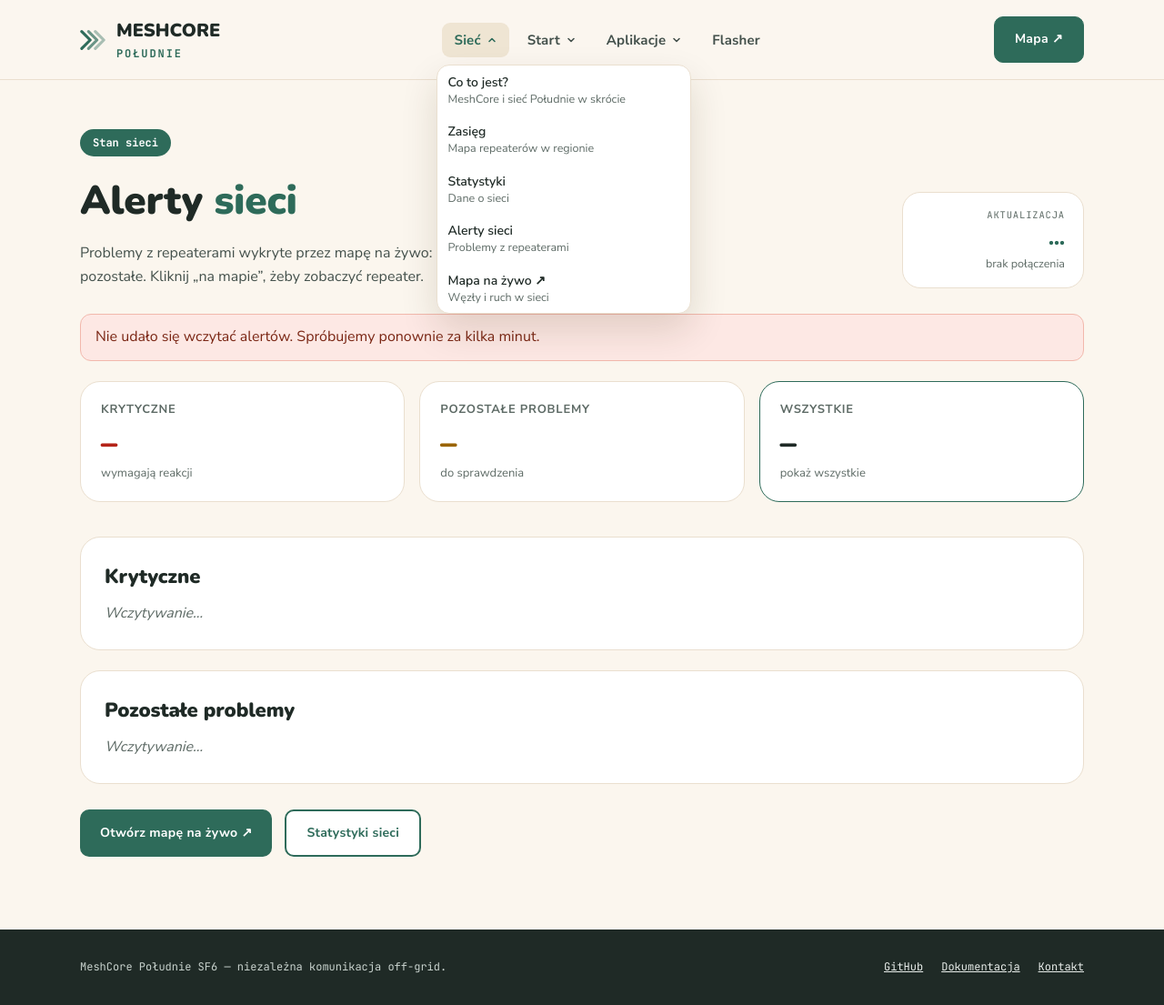
After one commit to aventurovan/meshcore-sf6-firmware, a PHP site: page /alerty.php in a window 1280 px wide, after a click on "Sieć". The commit adds this page. Shown: the whole page at 91% size. Run offline with PHP 8.4, Linux system fonts and the light colour scheme.

Commit message:
Alerty sieci: nowa podstrona z alertami z mapy na żywo (krytyczne i pozostałe), dane co godzinę w /dane/alerty.json
Co-Authored-By: Claude Opus 5.5 <noreply@anthropic.com>
Claude-Session: https://claude.ai/code/session_01Vxn5N5msNpoQTSz2iexvVC

```diff
--- /dev/null
+++ b/strona/alerty.php
@@ -0,0 +1,46 @@
+<?php
+$page_title = 'Alerty sieci';
+$page_description = 'Alerty sieci MeshCore Południe: niesłyszane repeatery, słabe baterie, zakłócenia i inne problemy wykryte przez mapę na żywo.';
+require __DIR__ . '/includes/header.php';
+?>
+
+<section class="fl-page st-page al-page">
+  <div class="wrap">
+    <div class="fl-head">
+      <div>
+        <span class="pill">Stan sieci</span>
+        <h1>Alerty <span>sieci</span></h1>
+        <p>Problemy z repeaterami wykryte przez mapę na żywo: krytyczne na górze, niżej pozostałe. Kliknij „na mapie”, żeby zobaczyć repeater.</p>
+      </div>
+      <div class="fl-ver card st-upd"><div class="lbl">Aktualizacja</div><div class="val mono" id="alTime">…</div><div class="sub" id="alState">wczytywanie</div></div>
+    </div>
+
+    <div class="fl-notice err" id="alErr" hidden>Nie udało się wczytać alertów. Spróbujemy ponownie za kilka minut.</div>
+
+    <div class="al-sum">
+      <button type="button" class="card al-tile al-kryt" data-f="krytyczny"><div class="st-lbl">Krytyczne</div><div class="st-num" id="alNK">–</div><div class="st-sub">wymagają reakcji</div></button>
+      <button type="button" class="card al-tile al-uwaga" data-f="uwaga"><div class="st-lbl">Pozostałe problemy</div><div class="st-num" id="alNU">–</div><div class="st-sub">do sprawdzenia</div></button>
+      <button type="button" class="card al-tile al-all on" data-f=""><div class="st-lbl">Wszystkie</div><div class="st-num" id="alNA">–</div><div class="st-sub">pokaż wszystkie</div></button>
+    </div>
+
+    <div class="al-types" id="alTypes" role="tablist"></div>
+
+    <div class="card st-block" id="alKrytBlock">
+      <h2>Krytyczne</h2>
+      <ul class="al-list" id="alKryt"><li class="st-empty">Wczytywanie…</li></ul>
+    </div>
+    <div class="card st-block" id="alUwagaBlock">
+      <h2>Pozostałe problemy</h2>
+      <ul class="al-list" id="alUwaga"><li class="st-empty">Wczytywanie…</li></ul>
+    </div>
+
+    <div class="st-foot">
+      <a href="<?= URL_OUR_LIVE_MAP ?>" class="btn btn-green" target="_blank" rel="noopener">Otwórz mapę na żywo ↗</a>
+      <a href="/statystyki.php" class="btn btn-line">Statystyki sieci</a>
+    </div>
+  </div>
+</section>
+
+<script>window.AL_DANE = '/dane/alerty.json'; window.AL_URL = <?= json_encode(URL_LIVE_ALERTS) ?>; window.ST_MAP_URL = <?= json_encode(URL_OUR_LIVE_MAP) ?>;</script>
+<script src="/assets/alerty.js?v=<?= filemtime(__DIR__ . '/assets/alerty.js') ?>"></script>
+<?php require __DIR__ . '/includes/footer.php'; ?>
--- /dev/null
+++ b/strona/assets/alerty.js
@@ -0,0 +1,83 @@
+// Alerty sieci: plik /dane/alerty.json zapisywany co godzinę przez GitHub (workflow „Statystyki – zapis danych”),
+// awaryjnie prosto z mapy na żywo.
+(function () {
+  const $ = (id) => document.getElementById(id);
+  const esc = (s) => String(s ?? '').replace(/[&<>"']/g, (c) => ({ '&': '&amp;', '<': '&lt;', '>': '&gt;', '"': '&quot;', "'": '&#39;' }[c]));
+  const MAPA = (window.ST_MAP_URL || 'https://live.meshcoresouth.pl/').replace(/\/?$/, '/');
+  const naMapie = (cle) => (cle ? `<a class="st-map" href="${MAPA}?mc=${encodeURIComponent(cle)}" target="_blank" rel="noopener">na mapie ↗</a>` : '');
+  const odm = (n, a, b, c) => { n = Math.abs(n); const d = n % 10, s = n % 100; return n === 1 ? a : d >= 2 && d <= 4 && (s < 12 || s > 14) ? b : c; };
+  const odKiedy = (iso) => {
+    if (!iso) return '';
+    const min = Math.max(0, Math.round((Date.now() - Date.parse(iso)) / 60000));
+    if (min < 60) return `od ${min} min`;
+    const h = Math.round(min / 60);
+    if (h < 48) return `od ${h} h`;
+    const d = Math.round(h / 24);
+    return `od ${d} ${odm(d, 'dnia', 'dni', 'dni')}`;
+  };
+  let dane = null, filtrPoziom = '', filtrTyp = '';
+
+  function wiersz(a) {
+    return `<li class="al-item al-${a.poziom === 'krytyczny' ? 'k' : 'u'}">
+      <span class="al-ico" aria-hidden="true">${a.poziom === 'krytyczny' ? '!' : '⚠'}</span>
+      <div class="al-body">
+        <div class="al-msg">${esc(a.wiadomosc)}</div>
+        <div class="al-meta">${a.typNazwa ? `<span class="al-tag">${esc(a.typNazwa)}</span>` : ''}<span>${odKiedy(a.od)}</span>${naMapie(a.cle)}</div>
+      </div>
+    </li>`;
+  }
+
+  function rysuj() {
+    const l = (dane && dane.alerty) || [];
+    $('alNK').textContent = l.filter((a) => a.poziom === 'krytyczny').length;
+    $('alNU').textContent = l.filter((a) => a.poziom !== 'krytyczny').length;
+    $('alNA').textContent = l.length;
+    // filtry rodzaju
+    const typy = new Map();
+    for (const a of l) { const k = a.typNazwa || 'Inne'; typy.set(k, (typy.get(k) || 0) + 1); }
+    $('alTypes').innerHTML = typy.size > 1 ? [['', 'Wszystkie rodzaje', l.length], ...[...typy.entries()].sort((a, b) => b[1] - a[1]).map(([k, n]) => [k, k, n])]
+      .map(([k, t, n]) => `<button type="button" class="al-chip${filtrTyp === k ? ' on' : ''}" data-t="${esc(k)}">${esc(t)} <b>${n}</b></button>`).join('') : '';
+    const widac = l.filter((a) => (!filtrTyp || (a.typNazwa || 'Inne') === filtrTyp));
+    const k = widac.filter((a) => a.poziom === 'krytyczny'), u = widac.filter((a) => a.poziom !== 'krytyczny');
+    $('alKryt').innerHTML = k.length ? k.map(wiersz).join('') : '<li class="st-empty">Brak alertów krytycznych.</li>';
+    $('alUwaga').innerHTML = u.length ? u.map(wiersz).join('') : '<li class="st-empty">Brak innych problemów.</li>';
+    $('alKrytBlock').hidden = filtrPoziom === 'uwaga';
+    $('alUwagaBlock').hidden = filtrPoziom === 'krytyczny';
+    if (!l.length) $('alKryt').innerHTML = '<li class="st-empty al-ok">✔ Brak alertów – sieć jest w dobrym stanie.</li>';
+  }
+
+  document.querySelector('.al-sum').addEventListener('click', (e) => {
+    const b = e.target.closest('[data-f]'); if (!b) return;
+    filtrPoziom = b.dataset.f;
+    document.querySelectorAll('.al-tile').forEach((x) => x.classList.toggle('on', x === b));
+    rysuj();
+  });
+  $('alTypes').addEventListener('click', (e) => { const b = e.target.closest('[data-t]'); if (!b) return; filtrTyp = b.dataset.t; rysuj(); });
+
+  async function pobierz() {
+    for (const u of [window.AL_DANE, window.AL_URL].filter(Boolean)) {
+      try {
+        const r = await fetch(u + '?t=' + Math.floor(Date.now() / 300000), { cache: 'no-cache' });
+        if (!r.ok) throw new Error('HTTP ' + r.status);
+        const d = await r.json();
+        if (d && Array.isArray(d.alerty)) return d;
+      } catch { /* następne źródło */ }
+    }
+    throw new Error('brak danych');
+  }
+  async function load() {
+    try {
+      dane = await pobierz();
+      $('alErr').hidden = true;
+      rysuj();
+      const t = dane.heure ? new Date(dane.heure) : new Date();
+      $('alTime').textContent = t.toLocaleTimeString('pl-PL', { hour: '2-digit', minute: '2-digit' });
+      $('alState').textContent = 'aktualizacja co godzinę';
+    } catch {
+      $('alErr').hidden = false;
+      $('alState').textContent = 'brak połączenia';
+    }
+  }
+  load();
+  setInterval(load, 600000);
+})();
--- a/strona/assets/style.css
+++ b/strona/assets/style.css
@@ -1148,3 +1148,26 @@ a.ms-dl-card:hover{ border-color:var(--ms-accent); transform:translateY(-2px); }
 .st-tip b{ font-size:15px; }
 .st-tip small{ display:block; opacity:.75; font-size:11.5px; }
 .st-hours .st-col:hover i, .st-hours .st-col:focus i{ opacity:1; }
+
+/* ===== Alerty sieci (alerty.php) ===== */
+.al-sum{ display:grid; grid-template-columns:repeat(3,1fr); gap:16px; margin-bottom:16px; }
+.al-tile{ text-align:left; padding:20px 22px; cursor:pointer; font:inherit; color:inherit; border:2px solid transparent; }
+.al-tile.on{ border-color:var(--green); }
+.al-kryt .st-num{ color:#B42318; }
+.al-uwaga .st-num{ color:#9A6400; }
+.al-types{ display:flex; flex-wrap:wrap; gap:8px; margin-bottom:22px; }
+.al-chip{ font:inherit; font-size:14px; padding:7px 14px; border-radius:999px; border:1px solid var(--line); background:var(--panel-2); color:var(--text); cursor:pointer; }
+.al-chip b{ font-variant-numeric:tabular-nums; margin-left:4px; }
+.al-chip.on{ background:var(--green); border-color:var(--green); color:#fff; }
+.al-list{ list-style:none; margin:10px 0 0; padding:0; }
+.al-item{ display:flex; gap:14px; padding:14px 0; border-top:1px solid var(--line); }
+.al-item:first-child{ border-top:0; }
+.al-ico{ flex:0 0 30px; height:30px; border-radius:15px; display:flex; align-items:center; justify-content:center; font-weight:900; font-size:15px; }
+.al-k .al-ico{ background:#FDE8E4; color:#B42318; }
+.al-u .al-ico{ background:#FDF3DC; color:#9A6400; }
+.al-body{ flex:1 1 auto; min-width:0; }
+.al-msg{ font-size:15.5px; line-height:1.45; overflow-wrap:anywhere; }
+.al-meta{ display:flex; flex-wrap:wrap; align-items:center; gap:6px 14px; margin-top:6px; font-size:13px; color:var(--muted); }
+.al-tag{ padding:2px 9px; border-radius:999px; background:var(--panel-2); color:var(--text); font-weight:600; font-size:12.5px; }
+.al-ok{ font-style:normal; color:var(--green); font-weight:700; }
+@media (max-width:700px){ .al-sum{ grid-template-columns:1fr 1fr; } .al-all{ grid-column:1 / -1; } }
--- a/strona/includes/config.php
+++ b/strona/includes/config.php
@@ -9,6 +9,7 @@ define('URL_LIVE_MAP', 'https://live.meshcoresouth.pl/');
 define('URL_OUR_LIVE_MAP', 'https://live.meshcoresouth.pl/');
 define('URL_LIVE_STATS', 'https://live.meshcoresouth.pl/api/export/statystyki.json');
 define('URL_LIVE_HISTORY', 'https://live.meshcoresouth.pl/api/export/statystyki-historia.json');
+define('URL_LIVE_ALERTS', 'https://live.meshcoresouth.pl/api/export/alerty.json');
 define('URL_LIVE_POPULATION', 'https://live.meshcoresouth.pl/api/export/ludnosc.json');
 define('URL_MAPPER', 'https://meshcoresouth.pl/mapper');
 define('URL_MAPPER_APK', 'https://meshcoresouth.pl/mapper/apk/');
--- a/strona/includes/header.php
+++ b/strona/includes/header.php
@@ -41,6 +41,7 @@ $page_description = $page_description ?? 'Niezależna sieć LoRa off-grid dla Po
         ['/#co-to-jest', 'Co to jest?', 'MeshCore i sieć Południe w skrócie'],
         ['/#zasieg', 'Zasięg', 'Mapa repeaterów w regionie'],
         ['/statystyki.php', 'Statystyki', 'Dane o sieci'],
+        ['/alerty.php', 'Alerty sieci', 'Problemy z repeaterami'],
         [URL_LIVE_MAP, 'Mapa na żywo ↗', 'Węzły i ruch w sieci', true],
       ],
       'Start' => [
```
Also changed, not shown: strona/PRZEKAZANIE.md (+4 -0 lines), .github/workflows/statystyki-dane.yml.
